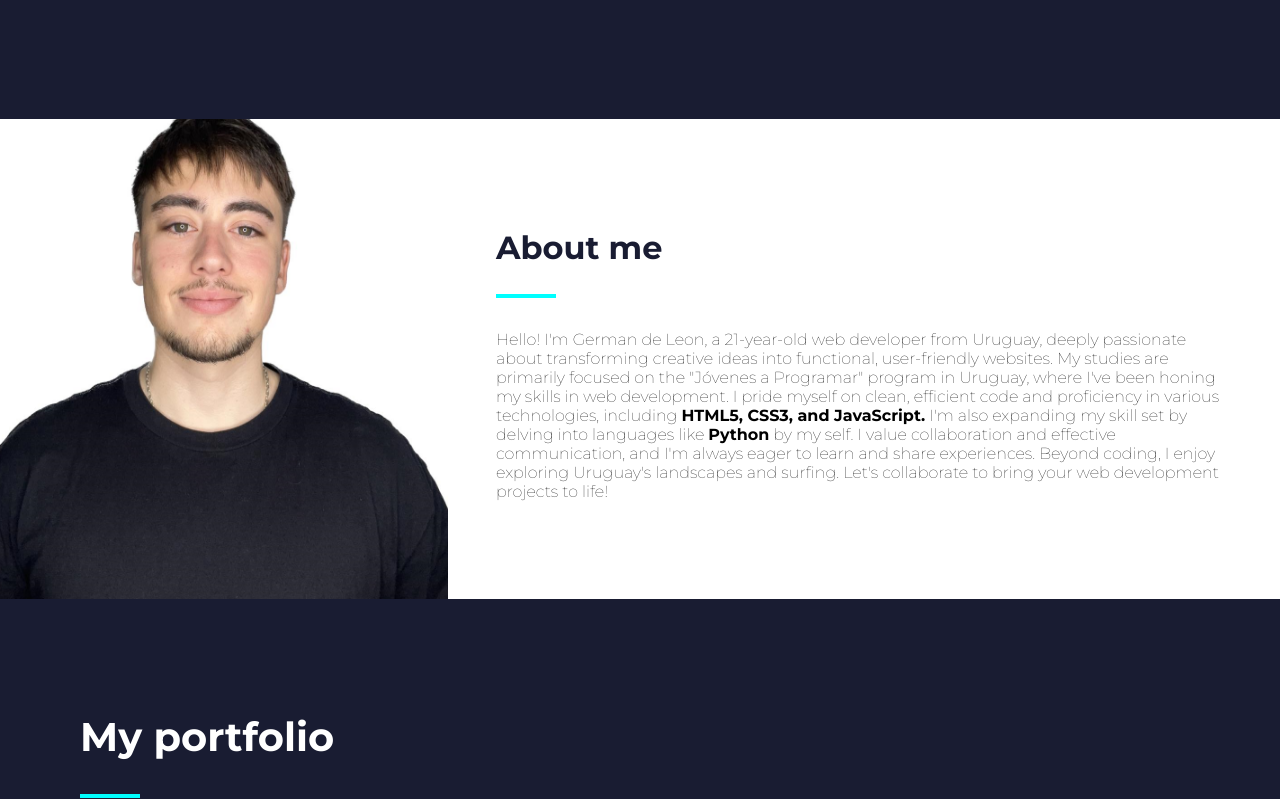
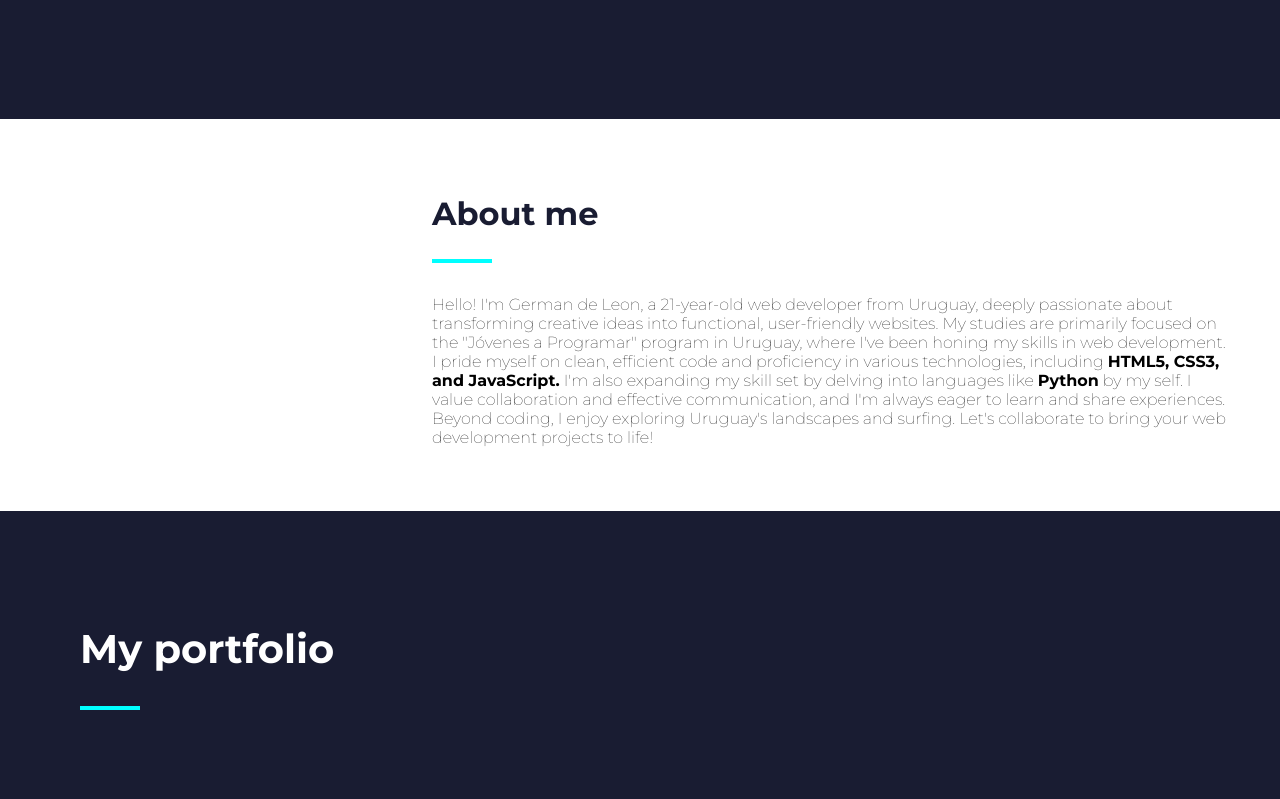
Before and after one commit to gerdeleon/portfolio, a plain HTML site: page index.html in a window 1280 px wide. Shown: the part 681-1480 px from the top of the page. Drawn offline with Linux system fonts and the light colour scheme; files whose address does not match are found by name.

Commit message:
Update index.html

```diff
--- a/index.html
+++ b/index.html
@@ -50,7 +50,7 @@
   </div>
 <div class="about">
 
-  <img src="./img/foto carnet.png" alt="German de Leon about picture">
+
 
 <div class="about-info">
   <h2>About me</h2>
```
